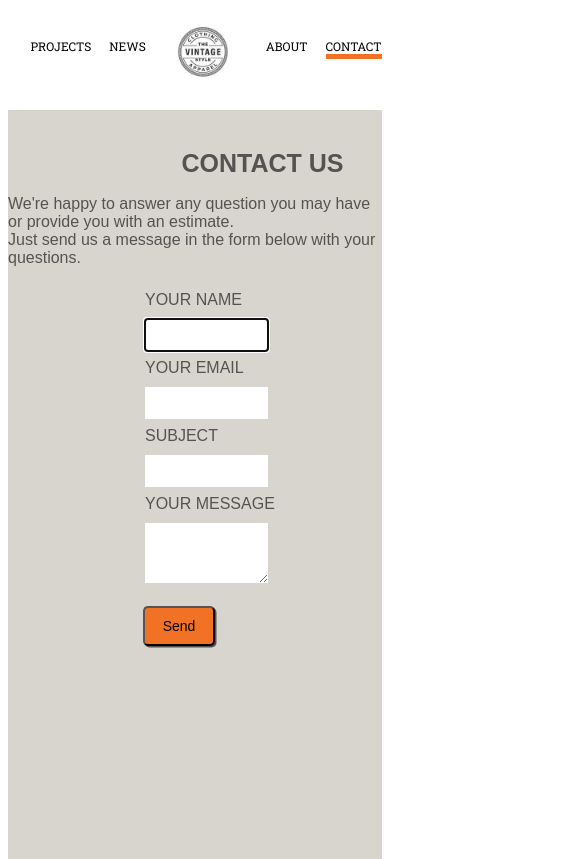
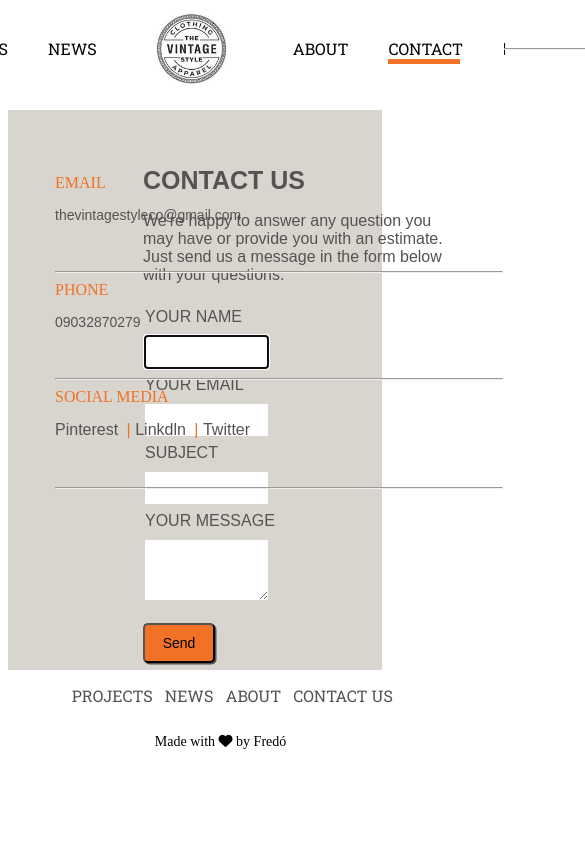
Before and after one commit to fredo-thelastcodebender/FORM, a plain HTML site: page index.html in a window 390 px wide. Shown: the top 859 px of the page, 585 px wide, since content can reach past the window. Drawn offline with Linux system fonts and the light colour scheme.

Commit message:
Add files via upload

```diff
--- a/style.css
+++ b/style.css
@@ -227,68 +227,3 @@ color: #f17125;
 #heart-icon:hover {
   color: red;
 }
-
-@media screen and (max-width: 480px) {
-  .navbar {
-     width: 100%;
-     height: 70px ;
-     display: flex;
-     justify-content: center;
-     align-items: flex-start;
-
-  }
-
-  .navbar ul {
-      display: flex;
-
-
-  }
-
-  .navbar ul li {
-    list-style: none;
-    margin: 15px 18px 0 0;
-    font-family: 'Roboto Slab', serif;
-    font-size: 12px;
-  }
-
-  .navbar ul li:hover {
-    color: #f17125;
-  }
-
-
-  .navbar ul li p {
-  display: none;
-  }
-
-  hr {
-    display: none;
-  }
-  }
-  img {
-    width: 5rem;
-    height: auto;
-    margin-top: -26px;
-  }
-
-
-  .underline {
-    display: block;
-    width: 3.5rem;
-    height: 5px;
-    background-color: #f17125;
-
-  }
-
-  .contact-form {
-    height: 80rem;
-    display: block;
-  }
-
- h1 {
-   display: flex;
-   justify-content: center;
- }
- .form p  {
-   margin-left: 0;
- }
-}
```
